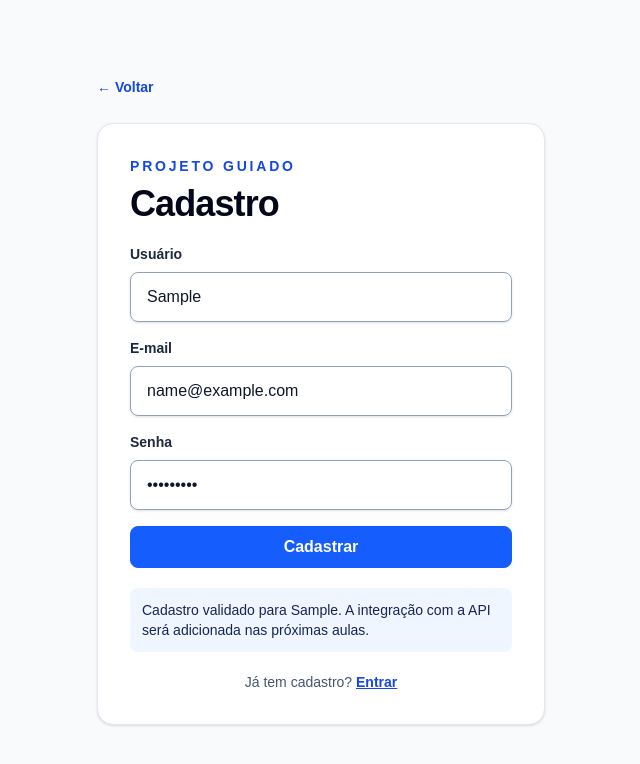
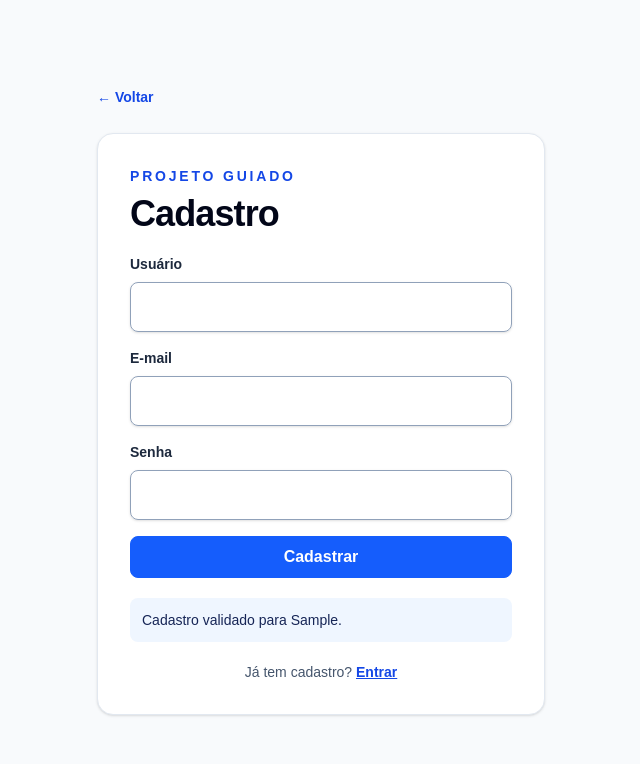
Before and after one commit to luis-jagella/java-pos-modulo-04, a Next.js app in the folder fundamentos-frontend-react/: page /register in a window 1280 px wide. Both pictures are taken after typing "Sample", "name@example.com", "Sample123" into the empty fields and a click on the button "Cadastrar". Shown: the top 764 px of the page, without its empty margins (319-959 px from the left). Built offline with nearby package versions, Linux system fonts and the light colour scheme.

Commit message:
feat: add server action registration validation

```diff
--- /dev/null
+++ b/fundamentos-frontend-react/src/app/register/actions.ts
@@ -0,0 +1,35 @@
+"use server";
+
+export type RegisterActionState = {
+  status: "idle" | "error" | "success";
+  message: string;
+};
+
+export const initialRegisterState: RegisterActionState = {
+  status: "idle",
+  message: "",
+};
+
+export async function registerAction(
+  _previousState: RegisterActionState,
+  formData: FormData,
+): Promise<RegisterActionState> {
+  const username = String(formData.get("username") ?? "").trim();
+  const email = String(formData.get("email") ?? "").trim();
+  const password = String(formData.get("password") ?? "");
+
+  if (!username || !email || !password) {
+    return { status: "error", message: "Preencha todos os campos para continuar." };
+  }
+
+  if (!/^\S+@\S+\.\S+$/.test(email)) {
+    return { status: "error", message: "Informe um e-mail válido." };
+  }
+
+  if (password.length < 6) {
+    return { status: "error", message: "A senha deve ter pelo menos 6 caracteres." };
+  }
+
+  // A integração será feita quando uma API compatível estiver disponível.
+  return { status: "success", message: `Cadastro validado para ${username}.` };
+}
--- a/fundamentos-frontend-react/src/app/register/page.tsx
+++ b/fundamentos-frontend-react/src/app/register/page.tsx
@@ -1,39 +1,13 @@
 "use client";
 
-import { type FormEvent, useState } from "react";
+import { useActionState } from "react";
 import Link from "next/link";
 import { Button } from "@/components/Button";
 import { Input } from "@/components/Input";
+import { initialRegisterState, registerAction } from "./actions";
 
 export default function RegisterPage() {
-  const [username, setUsername] = useState("");
-  const [email, setEmail] = useState("");
-  const [password, setPassword] = useState("");
-  const [error, setError] = useState("");
-  const [message, setMessage] = useState("");
-
-  function handleSubmit(event: FormEvent<HTMLFormElement>) {
-    event.preventDefault();
-    setError("");
-    setMessage("");
-
-    if (!username || !email || !password) {
-      setError("Preencha todos os campos para continuar.");
-      return;
-    }
-
-    if (!/^\S+@\S+\.\S+$/.test(email)) {
-      setError("Informe um e-mail válido.");
-      return;
-    }
-
-    if (password.length < 6) {
-      setError("A senha deve ter pelo menos 6 caracteres.");
-      return;
-    }
-
-    setMessage(`Cadastro validado para ${username}. A integração com a API será adicionada nas próximas aulas.`);
-  }
+  const [state, formAction, isPending] = useActionState(registerAction, initialRegisterState);
 
   return (
     <main className="flex min-h-screen items-center justify-center bg-slate-50 px-6 py-12">
@@ -45,15 +19,15 @@ export default function RegisterPage() {
             <h1 className="mt-2 text-4xl font-bold tracking-tight text-slate-950">Cadastro</h1>
           </div>
 
-          <form className="grid gap-4" noValidate onSubmit={handleSubmit}>
-            <Input id="username" label="Usuário" value={username} onChange={(event) => setUsername(event.target.value)} autoComplete="username" />
-            <Input id="email" label="E-mail" type="email" value={email} onChange={(event) => setEmail(event.target.value)} autoComplete="email" />
-            <Input id="password" label="Senha" type="password" value={password} onChange={(event) => setPassword(event.target.value)} autoComplete="new-password" />
-            <Button type="submit">Cadastrar</Button>
+          <form className="grid gap-4" noValidate action={formAction}>
+            <Input id="username" name="username" label="Usuário" autoComplete="username" />
+            <Input id="email" name="email" label="E-mail" type="email" autoComplete="email" />
+            <Input id="password" name="password" label="Senha" type="password" autoComplete="new-password" />
+            <Button type="submit" disabled={isPending}>{isPending ? "Validando..." : "Cadastrar"}</Button>
           </form>
 
-          {error && <p className="rounded-lg border border-red-800 bg-red-700 p-3 text-sm font-bold text-white" role="alert">{error}</p>}
-          {message && <p className="rounded-lg bg-blue-50 p-3 text-sm text-blue-950" role="status">{message}</p>}
+          {state.status === "error" && <p className="rounded-lg border border-red-800 bg-red-700 p-3 text-sm font-bold text-white" role="alert">{state.message}</p>}
+          {state.status === "success" && <p className="rounded-lg bg-blue-50 p-3 text-sm text-blue-950" role="status">{state.message}</p>}
 
           <p className="text-center text-sm text-slate-600">Já tem cadastro? <Link href="/login" className="font-semibold text-blue-700 underline">Entrar</Link></p>
         </section>
```
